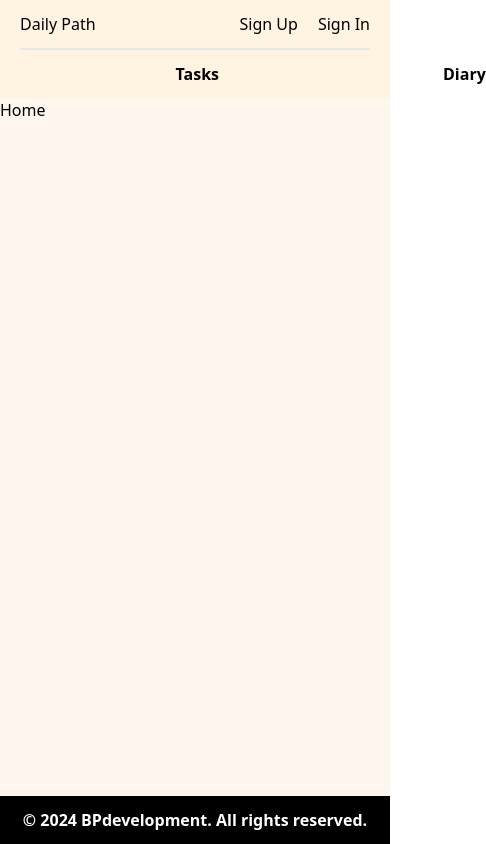
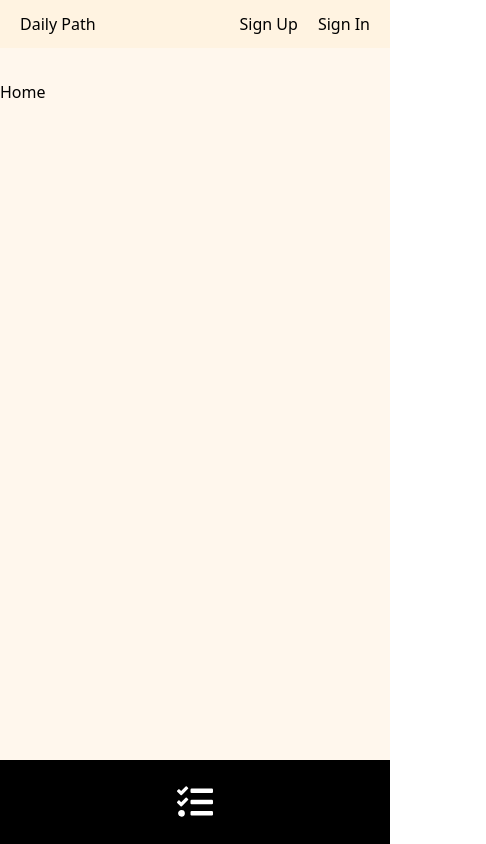
Before and after one commit to bojan-ski/next-daily-path, a Next.js app: page / in a window 390 px wide. Shown: the whole page, 486 px wide, since content can reach past the window. Built offline with nearby package versions, Linux system fonts and the light colour scheme.

Commit message:
AppDeveloperRights and FooterNavbar component created. navigationLinksIcons in data folder created. React icons package installed

```diff
--- a/app/globals.css
+++ b/app/globals.css
@@ -5,3 +5,7 @@
 header{
     background-color: #FFF3E1;
 }
+
+footer .navbar-footer ul li.active a svg{
+    fill: #f97316;
+}
--- a/app/layout.js
+++ b/app/layout.js
@@ -15,7 +15,7 @@ export default function RootLayout({ children }) {
       <body className="flex flex-col min-h-screen">
         <Header />
 
-        <main className="flex-1 bg-orange-50">
+        <main className="flex-1 bg-orange-50 py-8">
           {children}
         </main>
 
--- /dev/null
+++ b/components/appLayout/footer/AppDeveloperRIghts.jsx
@@ -0,0 +1,13 @@
+const AppDeveloperRights = () => {
+    const year = new Date().getFullYear()
+
+    return (
+        <div className="app-developer-rights hidden md:block">
+            <p className="mb-0 font-bold text-white ">
+                &copy; {year} BPdevelopment. All rights reserved.
+            </p>
+        </div>
+    )
+}
+
+export default AppDeveloperRights
--- a/components/appLayout/footer/Footer.jsx
+++ b/components/appLayout/footer/Footer.jsx
@@ -1,11 +1,12 @@
+// components
+import AppDeveloperRights from "./AppDeveloperRights"
+import FooterNavbar from "./FooterNavbar"
+
 const Footer = () => {
-    const year = new Date().getFullYear()
-
     return (
         <footer className="text-center bg-black py-3">
-            <p className="mb-0 font-bold text-white ">
-                &copy; {year} BPdevelopment. All rights reserved.
-            </p>
+            <FooterNavbar/>
+            <AppDeveloperRights/>
         </footer>
     )
 }
--- /dev/null
+++ b/components/appLayout/footer/FooterNavbar.jsx
@@ -0,0 +1,25 @@
+'use client'
+import Link from "next/link"
+import { usePathname } from 'next/navigation';
+// data - links icons
+import { navigationLinksIcons } from "@/data/navigationLinkIcons";
+
+const FooterNavbar = () => {
+    const pathname = usePathname()
+
+    return (
+        <nav className="navbar-footer my-3 md:hidden">
+            <ul className="flex justify-center">
+                {navigationLinksIcons.map(navigationLinkIcon => {
+                    return <li key={navigationLinkIcon.href} className={`mx-24 text-4xl font-semibold text-white ${pathname == navigationLinkIcon.href ? 'active' : ''}`}>
+                        <Link href={navigationLinkIcon.href}>
+                            {navigationLinkIcon.icon}
+                        </Link>
+                    </li>
+                })}
+            </ul>
+        </nav>
+    )
+}
+
+export default FooterNavbar
--- a/components/appLayout/header/Header.jsx
+++ b/components/appLayout/header/Header.jsx
@@ -1,12 +1,12 @@
 // components
-import Navbar from "./Navbar"
+import HeaderNavbar from "./HeaderNavbar"
 import Onboarding from "./Onboarding"
 
 const Header = () => {
   return (
     <header>
         <Onboarding/>
-        <Navbar/>
+        <HeaderNavbar/>
     </header>
   )
 }
--- a/components/appLayout/header/Navbar.jsx
+++ b/components/appLayout/header/HeaderNavbar.jsx
@@ -4,11 +4,11 @@ import { usePathname } from 'next/navigation';
 // data - links
 import { navigationLinks } from "@/data/navigationLinks"
 
-const Navbar = () => {
+const HeaderNavbar = () => {
     const pathname = usePathname()
 
     return (
-        <nav className="navbar-header my-3">
+        <nav className="navbar-header my-3 hidden md:block">
             <ul className="flex justify-center">
                 {navigationLinks.map(navigationLink => {
                     return <li key={navigationLink.label} className={`mx-28 font-semibold ${pathname == navigationLink.href ? 'text-orange-500' : ''}`}>
@@ -22,4 +22,4 @@ const Navbar = () => {
     )
 }
 
-export default Navbar
+export default HeaderNavbar
--- a/components/appLayout/header/Onboarding.jsx
+++ b/components/appLayout/header/Onboarding.jsx
@@ -2,7 +2,7 @@ import Link from "next/link"
 
 const Onboarding = () => {
     return (
-        <div className="onboarding mx-5 my-3 flex justify-between border-b-2 pb-3">
+        <div className="onboarding mx-5 my-3 flex justify-between">
             <h2 className="mb-0">
                 Daily Path
             </h2>
--- /dev/null
+++ b/data/navigationLinkIcons.js
@@ -0,0 +1,8 @@
+import { FaHome, FaTasks } from "react-icons/fa";
+import { PiBookOpenText } from "react-icons/pi";
+
+export const navigationLinksIcons = [
+    {icon: <FaHome />, href: '/'},
+    {icon: <FaTasks />, href: '/tasks'},
+    {icon: <PiBookOpenText />, href: '/diary'},
+]
```
Also changed, not shown: package.json (+5 -4 lines), 1 other file (tests, documents, lock files or other folders).
